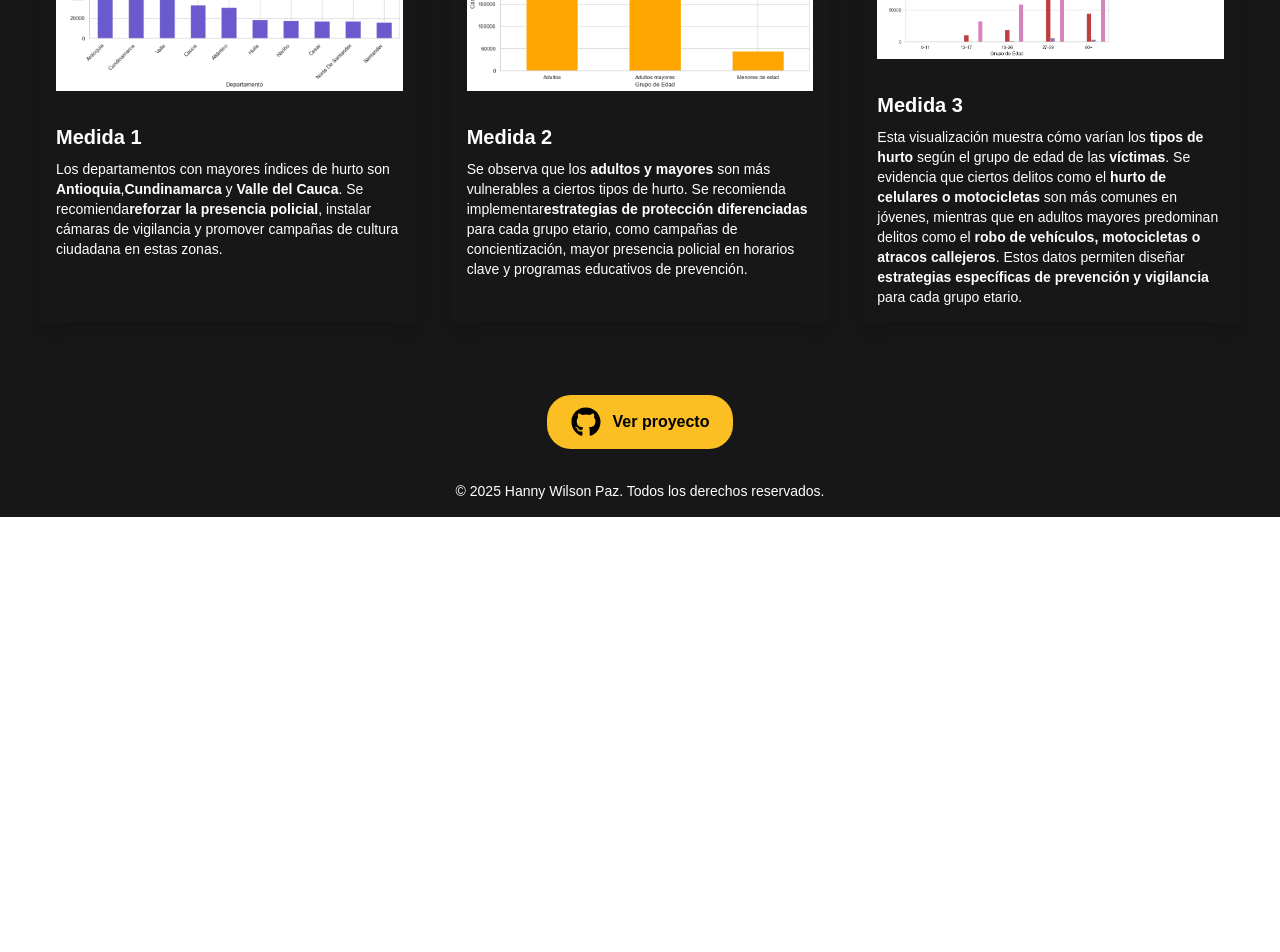
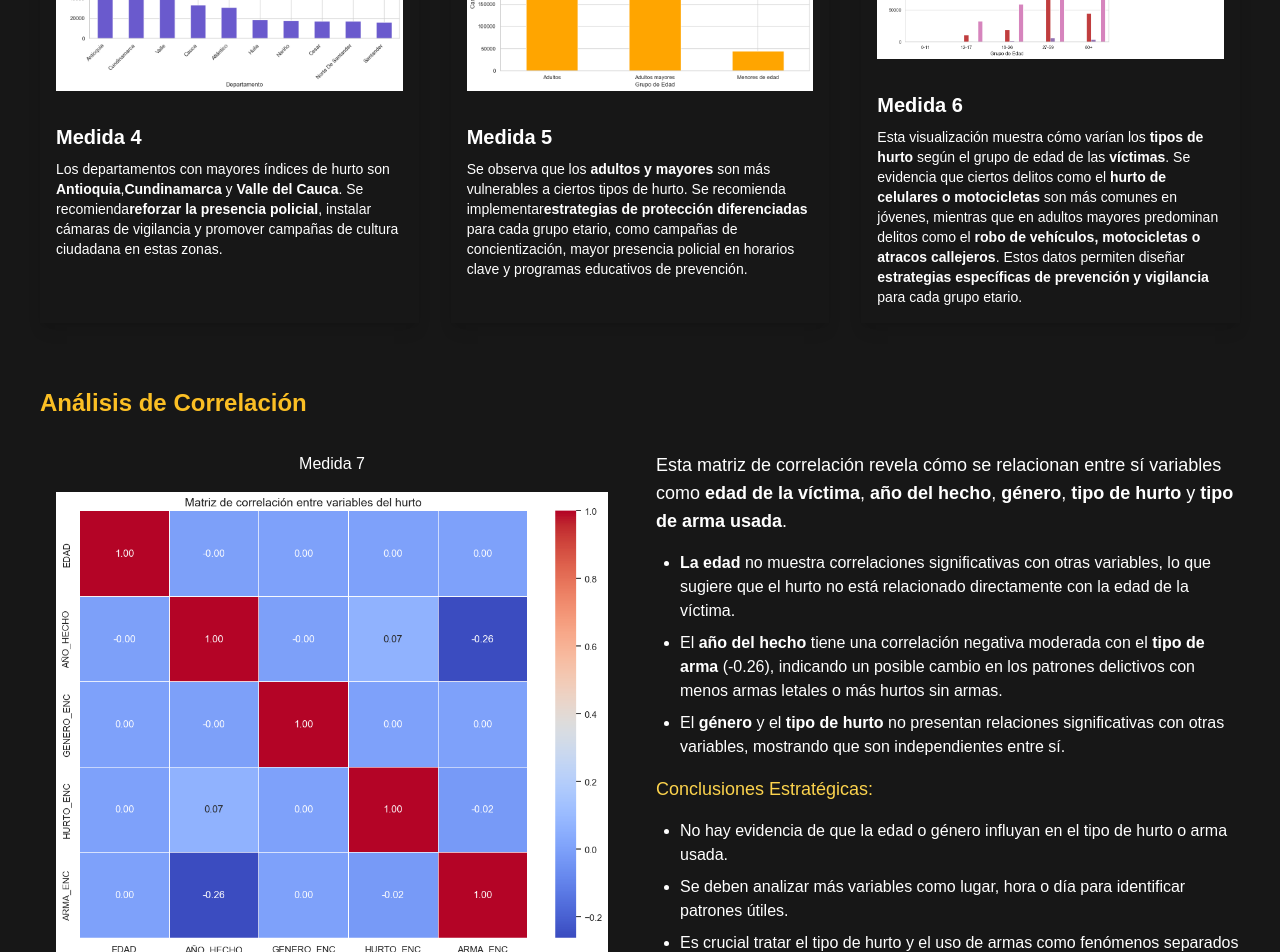
Before and after one commit to WilHazz/portafolio-Alaista-datos, a Next.js app: page /proyectos/analisis-hurtos in a window 1280 px wide. Shown: the part 2880-3832 px from the top of the page. Before the commit the page ends 3397 px from the top, so only its background shows below. Built offline with nearby package versions, Linux system fonts and the light colour scheme.

Commit message:
se agrego la matriz de correlación

```diff
--- a/src/app/proyectos/analisis-hurtos/page.tsx
+++ b/src/app/proyectos/analisis-hurtos/page.tsx
@@ -125,7 +125,7 @@ function page(){
                 Acciones y Recomendaciones
             </h2>
             <div className="grid md:grid-cols-3 gap-8">
-                {/* Medida 1 */}
+                {/* Medida 4 */}
                 <div className="shadow-lg overflow-hidden">
                     <img
                         src="/images/Proyecto_Hurtos/departamentos.png"
@@ -133,7 +133,7 @@ function page(){
                         className="w-full h-auto object-containt p-4"
                         />
                     <div className="p-4">
-                        <h3 className="text-xl font-semibold mb-2 text-white">Medida 1</h3>
+                        <h3 className="text-xl font-semibold mb-2 text-white">Medida 4</h3>
                         <p className="text-sm text-white">
                             Los departamentos con mayores índices de hurto son <strong>Antioquia</strong>,
                             <strong>Cundinamarca</strong> y <strong>Valle del Cauca</strong>. Se recomienda
@@ -142,7 +142,7 @@ function page(){
                         </p>
                     </div>
                 </div>
-                {/* Medida 2 */}
+                {/* Medida 5 */}
                 <div className="shadow-lg overflow-hidden">
                     <img
                         src="/images/Proyecto_Hurtos/hurtos_grupoEdad.png"
@@ -150,7 +150,7 @@ function page(){
                         className="w-full h-auto object-containt p-4"
                         />
                     <div className="p-4">
-                        <h3 className="text-xl font-semibold mb-2 text-white">Medida 2</h3>
+                        <h3 className="text-xl font-semibold mb-2 text-white">Medida 5</h3>
                         <p className="text-sm text-white">
                             Se observa que los <strong>adultos y mayores </strong>
                             son más vulnerables a ciertos tipos de hurto. Se recomienda implementar
@@ -160,7 +160,7 @@ function page(){
                         </p>
                     </div>
                 </div>
-                {/* Medida 3 */}
+                {/* Medida 6 */}
                 <div className="shadow-lg overflow-hidden">
                     <img
                         src="/images/Proyecto_Hurtos/Hurtos_edad_vitimas.png"
@@ -168,7 +168,7 @@ function page(){
                         className="w-full h-auto object-containt p-4"
                         />
                     <div className="p-4">
-                        <h3 className="text-xl font-semibold mb-2 text-white">Medida 3</h3>
+                        <h3 className="text-xl font-semibold mb-2 text-white">Medida 6</h3>
                         <p className="text-sm text-white">
                             Esta visualización muestra cómo varían los <strong>tipos de hurto </strong>
                             según el grupo de edad de las <strong>víctimas</strong>.
@@ -182,7 +182,55 @@ function page(){
                 </div>
             </div>
          </div>
-
+        {/* Matriz de correlacion */}
+        <div className="w-full mx-auto text-left px-10 py-6">
+            <h2 className="text-2xl font-bold text-amber-400 mb-4 py-4">
+                Análisis de Correlación
+            </h2>
+             <div className="flex flex-col md:flex-row items-center gap-8">
+                {/* Imagen Izquierda */}
+                <div className="w-full md:w-1/2">
+                    <h3 className="flex flex-col text-center text-white">Medida 7</h3>
+                    <img
+                    src="/images/Proyecto_Hurtos/Matriz_Correlacion.png"
+                    alt="Matriz de Correlación"
+                    className="w-full h-auto object-contain p-4"
+                    />
+                </div>
+                {/* Texto Derecha */}
+                <div className="w-full md:w-1/2 space-y-4 text-left text-white">
+                    <p className="text-lg text-white">
+                        Esta matriz de correlación revela cómo se relacionan entre sí variables como
+                        <strong> edad de la víctima</strong>, <strong>año del hecho</strong>,
+                        <strong> género</strong>, <strong>tipo de hurto</strong> y
+                        <strong> tipo de arma usada</strong>.
+                    </p>
+                    <ul className="list-disc ml-6 text-base space-y-2">
+                        <li>
+                            <strong>La edad</strong> no muestra correlaciones significativas con otras variables,
+                            lo que sugiere que el hurto no está relacionado directamente con la edad de la víctima.
+                        </li>
+                        <li>
+                            El <strong>año del hecho</strong> tiene una correlación negativa moderada con el
+                            <strong> tipo de arma</strong> (-0.26), indicando un posible cambio en los patrones
+                            delictivos con menos armas letales o más hurtos sin armas.
+                        </li>
+                        <li>
+                            El <strong>género</strong> y el <strong>tipo de hurto</strong> no presentan relaciones
+                            significativas con otras variables, mostrando que son independientes entre sí.
+                        </li>
+                    </ul>
+                    <p className="text-lg font-medium text-amber-300 mt-4">
+                        Conclusiones Estratégicas:
+                    </p>
+                    <ul className="list-disc ml-6 space-y-2">
+                        <li>No hay evidencia de que la edad o género influyan en el tipo de hurto o arma usada.</li>
+                        <li>Se deben analizar más variables como lugar, hora o día para identificar patrones útiles.</li>
+                        <li>Es crucial tratar el tipo de hurto y el uso de armas como fenómenos separados en la prevención.</li>
+                    </ul>
+                </div>
+            </div>
+        </div>
          {/* Boton a Github */}
         <div className="text-center pt-12 py-4">
             <Link href="https://github.com/WilHazz/Analisis-Datos-Hurtos" target="_blank">
```
Also changed, not shown: public/images/Proyecto_Hurtos/Matriz_Correlacion.png (added).
